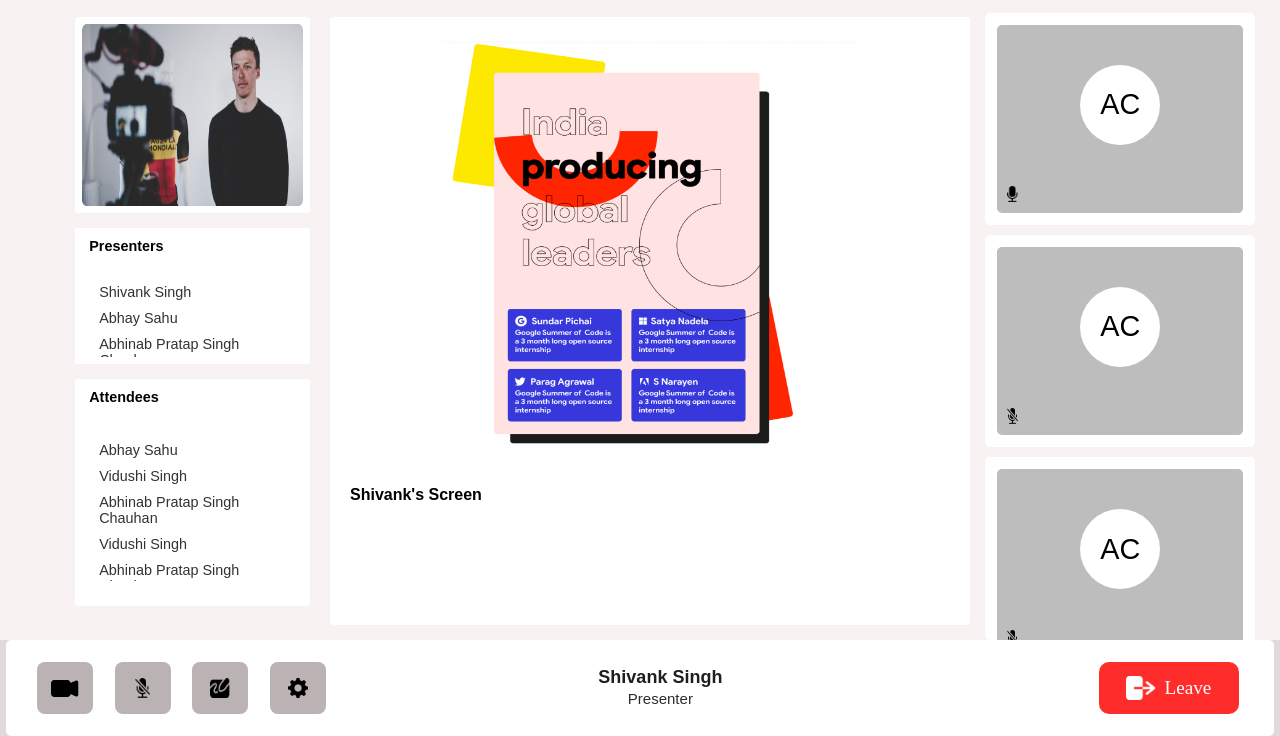
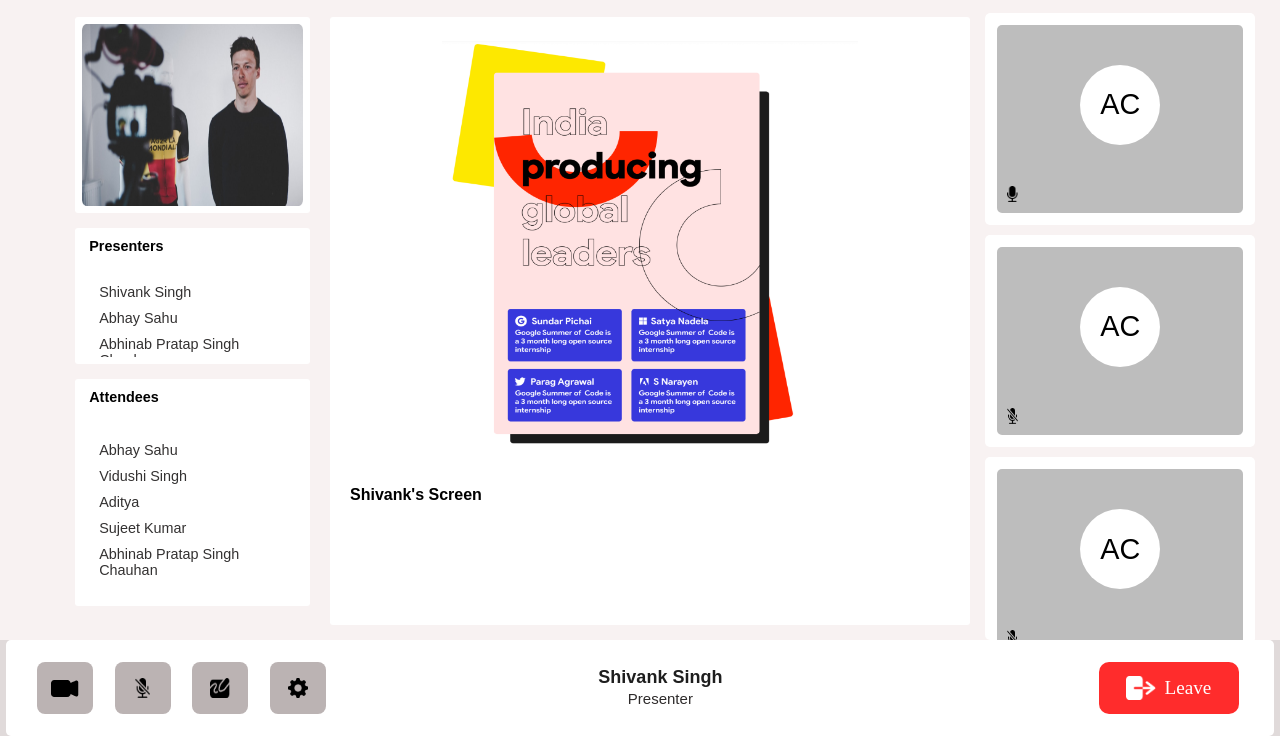
Before and after one commit to nasablackberry/Hacktoberfest_2022, a plain HTML site: page Oss_shivank_singh/index.html in a window 1280 px wide. Shown: the part 64-800 px from the top of the page. Drawn offline with Linux system fonts and the light colour scheme.

Commit message:
text and style

```diff
--- a/Oss_shivank_singh/index.html
+++ b/Oss_shivank_singh/index.html
@@ -44,7 +44,7 @@
                                 <li>Shivank  Singh </li>
                                 <li>Abhay Sahu</li>
                                 <li>Abhinab Pratap Singh Chauhan</li>
-                                <li>Vidushi Singh</li>
+                                <li>Aditya</li>
                                 <li>Abhinab Pratap Singh Chauhan</li>
                                 <li>Vidushi Singh</li>
                             </ul>
@@ -58,8 +58,8 @@
                             <ul>
                                 <li>Abhay Sahu</li>
                                 <li>Vidushi Singh</li>
-                                <li>Abhinab Pratap Singh Chauhan</li>
-                                <li>Vidushi Singh</li>
+                                <li>Aditya </li>
+                                <li>Sujeet Kumar</li>
                                 <li>Abhinab Pratap Singh Chauhan</li>
                                 <li>Vidushi Singh</li>
                                 <li>Abhinab Pratap Singh Chauhan</li>
--- a/Oss_shivank_singh/style.css
+++ b/Oss_shivank_singh/style.css
@@ -362,7 +362,7 @@
 }
 
 .leftSec .functions .icons:hover{
-    background-color: #aaffd6;
+    background-color: #22a1cb;
     transition: all 0.1s ease-out;
 
 }
```
